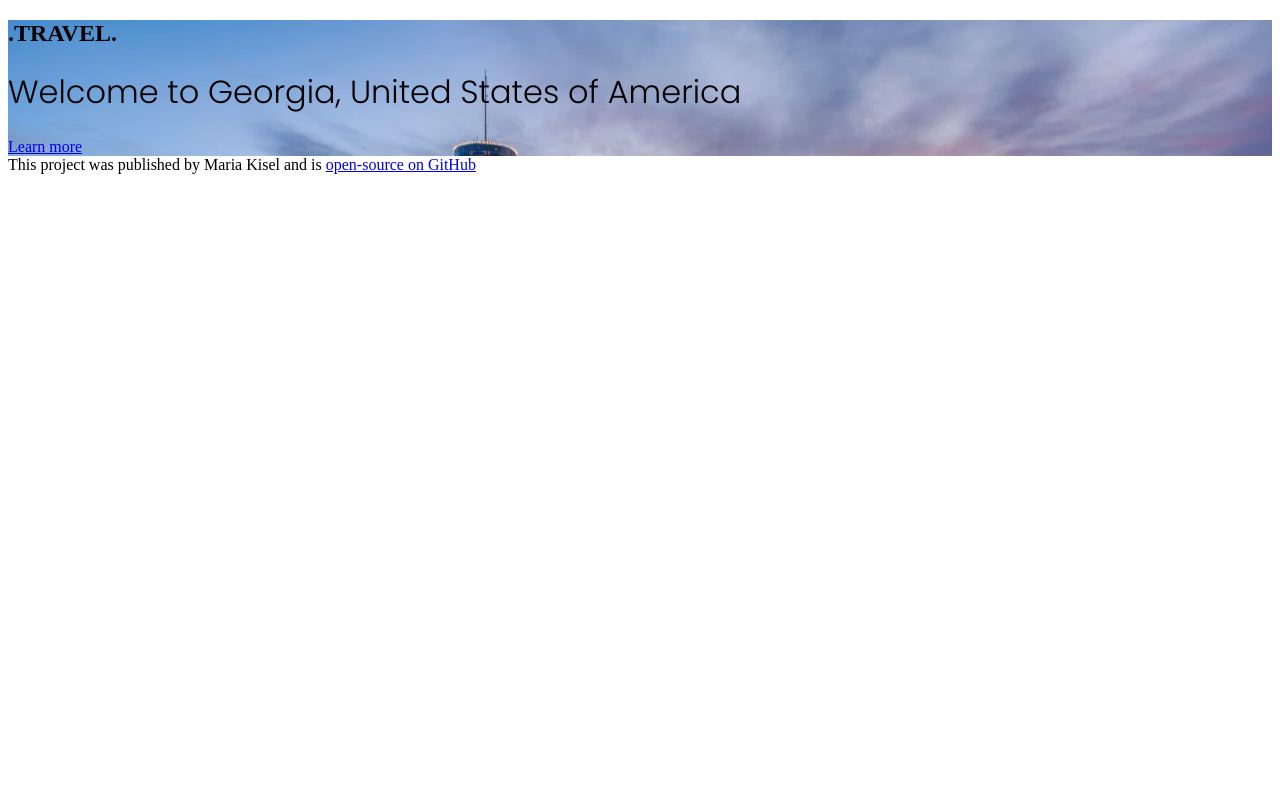
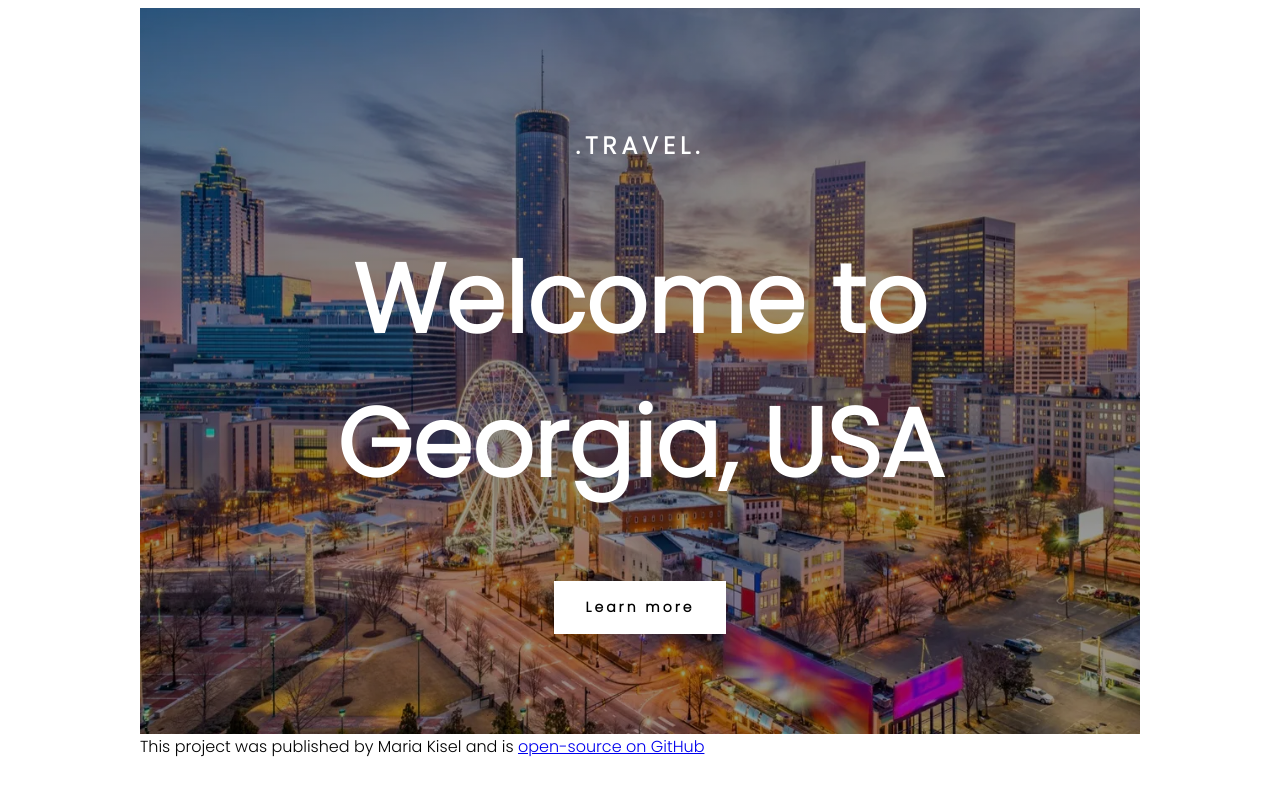
Before and after one commit to mariakisel16/travel-project, a plain HTML site: page index.html in a window 1280 px wide. Drawn offline with Linux system fonts and the light colour scheme; files that its build step writes are made by us from their sources.

Commit message:
created css

```diff
--- a/index.html
+++ b/index.html
@@ -4,7 +4,7 @@
     <meta charset="UTF-8" />
     <meta http-equiv="X-UA-Compatible" content="IE=edge" />
     <meta name="viewport" content="width=device-width, initial-scale=1.0" />
-    <link rel="stylesheet" href="/css/style.css" />
+    <link rel="stylesheet" href="src/style.css" />
     <link rel="preconnect" href="https://fonts.googleapis.com" />
     <link rel="preconnect" href="https://fonts.gstatic.com" crossorigin />
     <link
@@ -15,14 +15,19 @@
     <title>Georgia Travel</title>
   </head>
   <body>
+    <div class="container">
       <header>
         <h2>.TRAVEL.</h2>
-      <h1>Welcome to Georgia, United States of America</h1>
+        <h1>Welcome to Georgia, USA</h1>
+
         <a href="#more">Learn more</a>
       </header>
       <footer>
         This project was published by Maria Kisel and is
-      <a href="#" target="_blank">open-source on GitHub</a>
+        <a href="https://github.com/mariakisel16/travel-project" target="_blank"
+          >open-source on GitHub</a
+        >
       </footer>
+    </div>
   </body>
 </html>
--- a/src/style.css
+++ b/src/style.css
@@ -1,7 +1,54 @@
-h1 {
+.container {
+  max-width: 1000px;
+  margin: 0 auto;
+}
+body {
   font-family: "Poppins", sans-serif;
-  font-weight: 300;
+}
+header h1 {
+  font-weight: 700;
+  font-size: 96px;
+  line-height: 1.5;
+}
+header h2 {
+  font-weight: 900;
+  font-size: 24px;
+  line-height: 1.5;
+  letter-spacing: 5px;
 }
 header {
-  background-image: url("../images/Atlanta-Georgia-USA.png");
+  background-image: linear-gradient(rgba(0, 0, 0, 0.4), rgba(0, 0, 0, 0.4)),
+    url("../images/georgia.png");
+  background-repeat: no-repeat;
+  background-size: cover;
+  color: white;
+  text-align: center;
+  padding: 100px 10px;
+  text-decoration: none;
 }
+h3 {
+  font-weight: 900;
+  font-size: 100px;
+}
+header a {
+  font-weight: 700;
+  font-size: 14px;
+  line-height: 21px;
+  letter-spacing: 3px;
+  text-decoration: none;
+  color: black;
+  padding: 16px 32px;
+  background: white;
+  display: inline-block;
+}
+@media (max-width: 900px) {
+  header h1 {
+    font-size: 24px;
+  }
+  header h2 {
+    font-size: 20px;
+  }
+  header a {
+    padding: 10px 15px;
+  }
+}
```
Also changed, not shown: images/georgia.png (added). Lines whose indentation alone changed are shown as unchanged.
